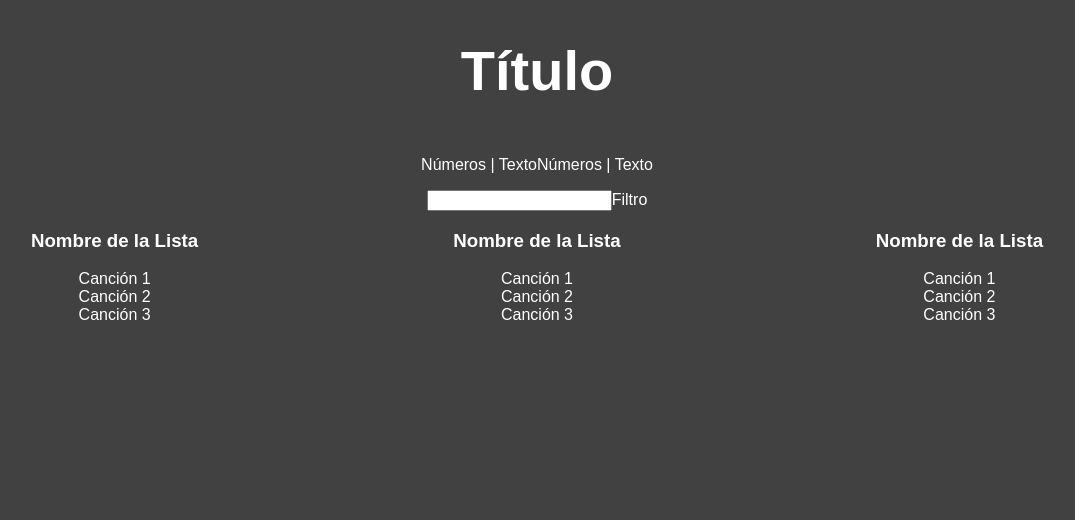
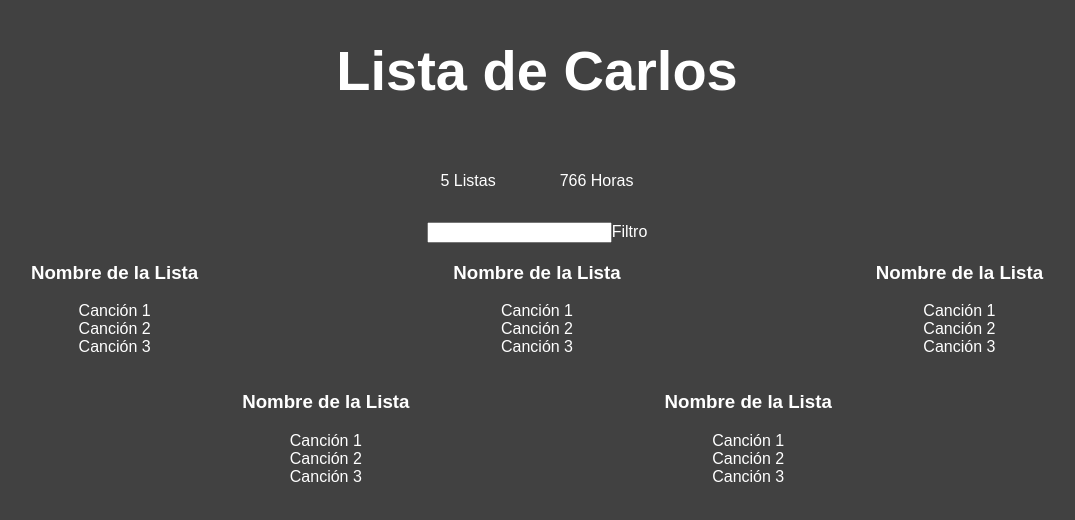
Before and after one commit to cmarchena/devtips-react-prototyping, a React (Create React App) app: page / in a window 1280 px wide. Shown: the top 520 px of the page, without its empty margins (103-1178 px from the left). Built offline with nearby package versions, Linux system fonts and the light colour scheme.

Commit message:
Complete Fake Server Data to Title and Aggregate Counters

```diff
--- a/src/App.css
+++ b/src/App.css
@@ -27,5 +27,6 @@ ul {
   }
   .aggregate {
     display: inline-block;
+    padding: 1em 2em;
   }
 }
--- a/src/App.js
+++ b/src/App.js
@@ -4,12 +4,120 @@ import './App.css';
 const defaultStyle = {
   color: '#fff'
 };
+let fakeServerData = {
+  user: {
+    name: 'Carlos',
+    playlists: [
+      {
+        name: 'Mis favoritas',
+        songs: [
+          { name: 'Tiny Dancer', duration: 3000 },
+          { name: 'We are the champions', duration: 1000 },
+          { name: 'I will survive', duration: 2000 },
+          { name: 'Finesse', duration: 3000 }
+        ]
+      },
+      {
+        name: 'Descubrimiento de la semana',
+        songs: [
+          { name: 'IDAF', duration: 1000 },
+          { name: 'Your Song', duration: 3000 },
+          { name: 'Shake it up', duration: 2000 },
+          { name: 'Insurrección', duration: 3000 }
+        ]
+      },
 
-class Aggregate extends Component {
+      {
+        name: 'Italianas',
+        songs: [
+          { name: 'Abrozantissima', duration: 3000 },
+          { name: 'Volare', duration: 2000 },
+          { name: 'Vivimi', duration: 3000 },
+          { name: 'Stella Gemmella', duration: 1000 }
+        ]
+      },
+      {
+        name: 'Rock',
+        songs: [
+          { name: 'Immigrant Song', duration: 3000 },
+          { name: 'Whole lotta love', duration: 4000 },
+          { name: 'Under Pressure', duration: 3000 },
+          { name: 'Time', duration: 1000 }
+        ]
+      },
+      {
+        name: 'Relax',
+        songs: [
+          { name: 'Blackbird', duration: 1000 },
+          { name: 'Not even the king', duration: 3000 },
+          { name: 'Here comes the sun', duration: 3000 },
+          { name: 'Only time', duration: 1000 }
+        ]
+      }
+    ]
+  }
+};
+
+class PlaylistCounter extends Component {
   render() {
     return (
       <div style={defaultStyle} className="aggregate">
-        <p>Números | Texto</p>
+        <p>{this.props.playlists.length} Listas</p>
+      </div>
+    );
+  }
+}
+class HoursCounter extends Component {
+  render() {
+    /* Reduce es un método de listas que en este caso permite crear una nueva lista sólo con las canciones de la lista original (playlists) */
+    let allSongs = this.props.playlists.reduce((songs, eachPlaylist) => {
+      return songs.concat(eachPlaylist.songs);
+    }, []);
+
+    /* Al visualizar la nueva lista en la consola, éste sería el resultado:
+    0: {name: "Tiny Dancer", duration: 3000}
+    1: {name: "We are the champions", duration: 1000}
+    2: {name: "I will survive", duration: 2000}
+    3: {name: "Finesse", duration: 3000}
+    4: {name: "IDAF", duration: 1000}
+    5: {name: "Your Song", duration: 3000}
+    6: {name: "Shake it up", duration: 2000}
+    7: {name: "Insurrección", duration: 3000}
+    8: {name: "Abrozantissima", duration: 3000}
+    9: {name: "Volare", duration: 2000}
+    10: {name: "Vivimi", duration: 3000}
+    11: {name: "Stella Gemmella", duration: 1000}
+    12: {name: "Immigrant Song", duration: 3000}
+    13: {name: "Whole lotta love", duration: 4000}
+    14: {name: "Under Pressure", duration: 3000}
+    15: {name: "Time", duration: 1000}
+    16: {name: "Blackbird", duration: 1000}
+    17: {name: "Not even the king", duration: 3000}
+    18: {name: "Here comes the sun", duration: 3000}
+    19: {name: "Only time", duration: 1000}
+
+    console.log(allSongs); */
+    //Si quisiéramos hacer una lista con los nombres de las playlists:
+    /* let playlistsNames = this.props.playlists.reduce((names, eachPlaylist) => {
+      return names.concat(eachPlaylist.name);
+    }, []);
+    console.log(playlistsNames);
+    [
+      'Mis favoritas',
+      'Descubrimiento de la semana',
+      'Italianas',
+      'Rock',
+      'Relax'
+    ]; */
+    let totalDuration = allSongs.reduce((sum, eachPlaylist) => {
+      return sum + eachPlaylist.duration;
+    }, 0);
+    // console.log(totalDuration);
+    // 46000;
+
+    return (
+      <div style={defaultStyle} className="aggregate">
+        <p>{Math.floor(totalDuration / 60)} Horas</p>
       </div>
     );
   }
@@ -43,16 +151,37 @@ class Playlist extends Component {
   }
 }
 class App extends Component {
+  constructor(props) {
+    super(props);
+    this.state = { serverData: {} };
+  }
+  componentDidMount() {
+    setTimeout(() => {
+      this.setState({ serverData: fakeServerData });
+    }, 1000);
+  }
   render() {
     return (
       <div style={defaultStyle}>
-        <h1 style={{ fontSize: '56px' }}>Título</h1>
-        <Aggregate />
-        <Aggregate />
-        <Filter />
-        <Playlist />
-        <Playlist />
-        <Playlist />
+        {this.state.serverData.user ? (
+          <div>
+            <h1 style={{ fontSize: '56px' }}>
+              Lista de {this.state.serverData.user.name}
+            </h1>
+
+            <PlaylistCounter playlists={this.state.serverData.user.playlists} />
+            <HoursCounter playlists={this.state.serverData.user.playlists} />
+
+            <Filter />
+            <Playlist />
+            <Playlist />
+            <Playlist />
+            <Playlist />
+            <Playlist />
+          </div>
+        ) : (
+          <h1>Cargando...</h1>
+        )}
       </div>
     );
   }
```
